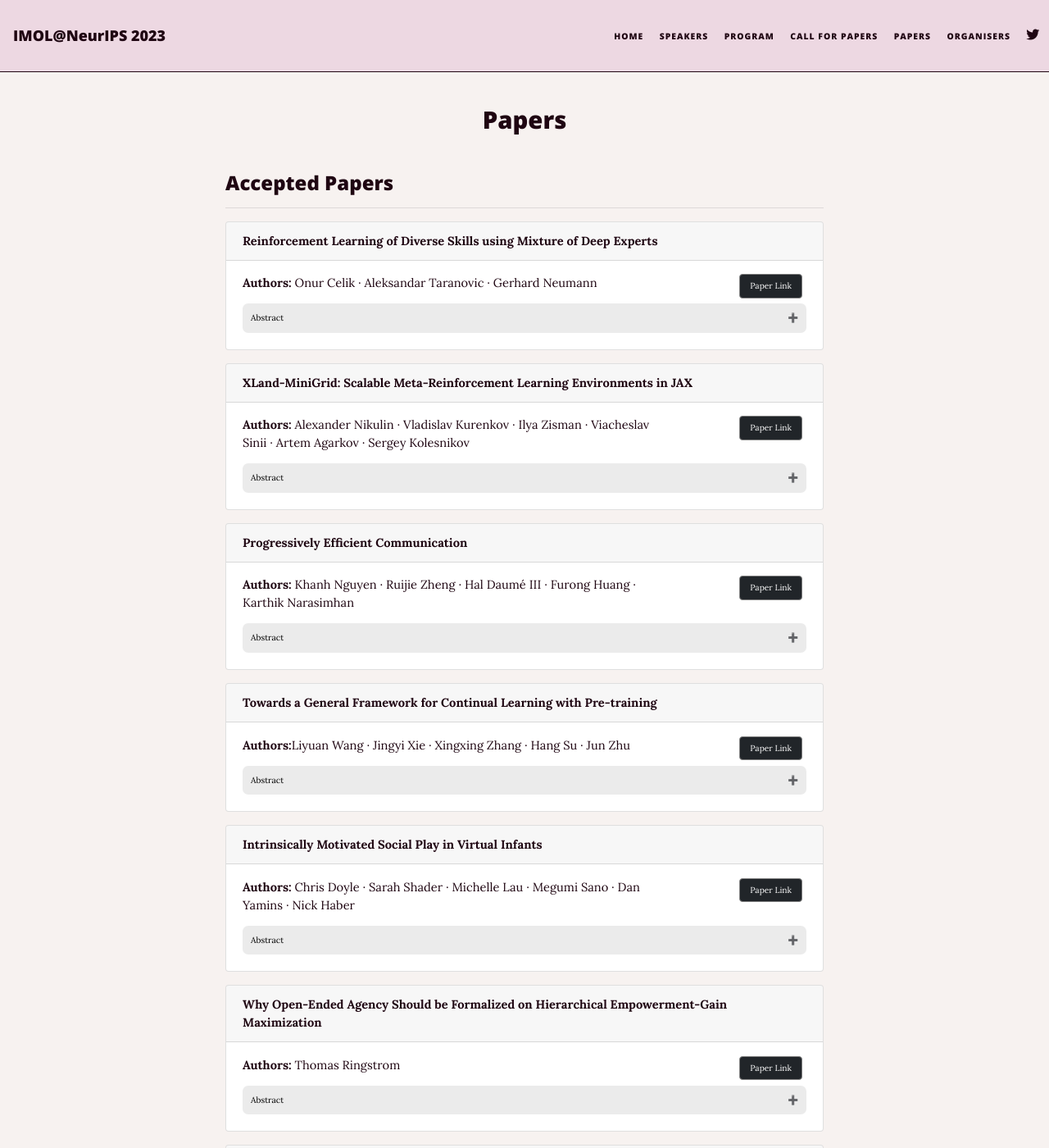
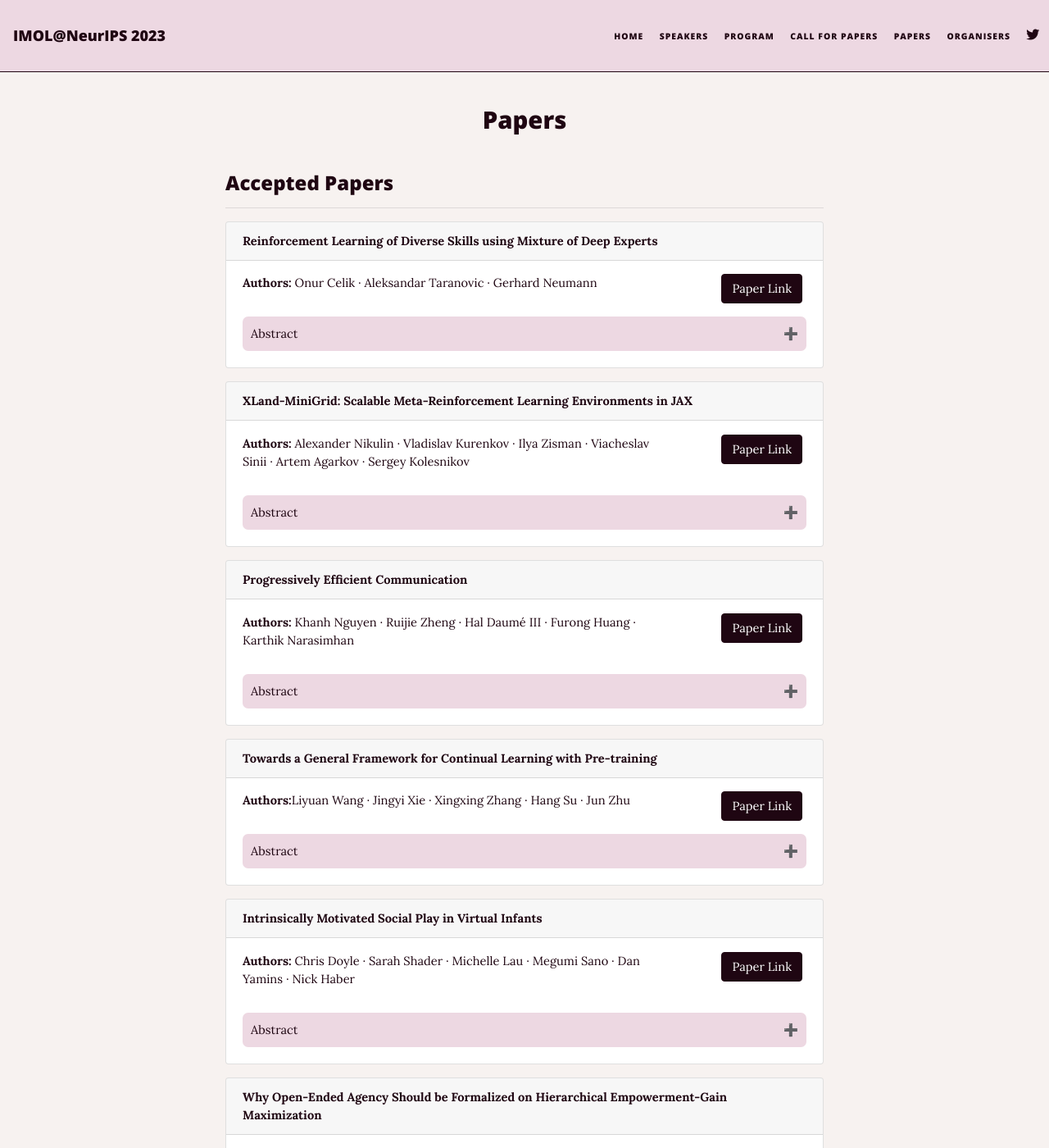
Before and after one commit to nmady/imol-workshop.github.io, a Jekyll site: the page built from papers.md, in a window 1280 px wide and 1400 px high. Shown: the whole window at 82% size. Built offline with Jekyll 4.4.1, drawn with Linux system fonts in a browser that asks for light colours; nearby versions of some CDN libraries.

Commit message:
tweak colors for papers

```diff
--- a/css/common.css
+++ b/css/common.css
@@ -8,29 +8,30 @@
 }
 
 .collapsible {
-  margin-top: 3pt;
-  background-color: rgba(0,0,0,.08);
+  margin-top: 15pt;
+  background-color: #edd8e2;
+  border-color: #1f0612;
   border-radius: 5pt;
-  color: black;
+  color: #1f0612;
   cursor: pointer;
   padding: 10px;
   width: 100%;
   border: none;
   text-align: left;
   outline: none;
-  font-size: 70%;
+  font-size: 100%;
 }
 
 /* Add a background color to the button if it is clicked on (add the .active class with JS), and when you move the mouse over it (hover) */
 .active, .collapsible:hover {
-  background-color: rgba(0,0,0,.08);
-  border-color: gray;
+  background-color: #edd8e2; /*rgba(0,0,0,.08);*/
+  border-color: #edd8e2;
 }
 
 .collapsible:after {
   content: '\02795'; /* Unicode character for "plus" sign (+) */
   color: white !important;
-  border-color: white;
+  border-color: #edd8e2;
   float: right;
   margin-left: 5px;
 }
@@ -69,15 +70,16 @@
 }
 
 .btn-primary{
-  font-size: 70%;
-  background-color: #212529;
-  border-color: gray;
+  font-size: 100%;
+  background-color: #1f0612;
+  border-color: #1f0612;
 }
 
 .btn-primary:hover,
 .btn-primary:focus {
-  background-color: #0085A1;
-  border-color: #0085A1;
+  background-color: #edd8e2;
+  border-color: #1f0612;
+  color: #1f0612;
 }
 
 .center{
```
